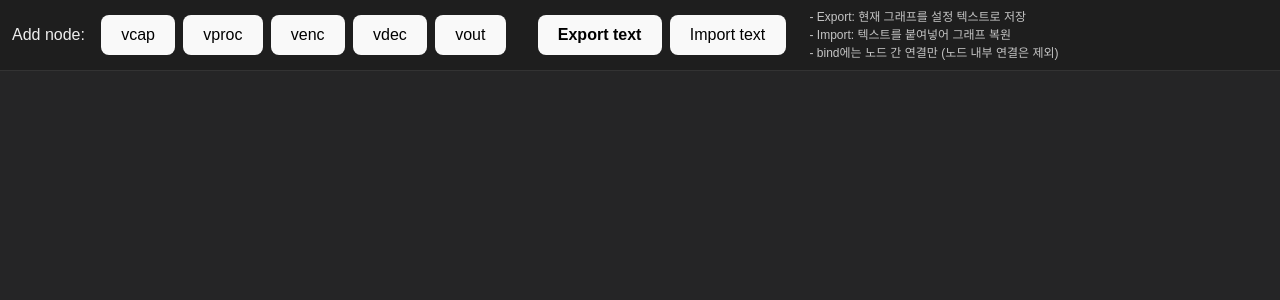
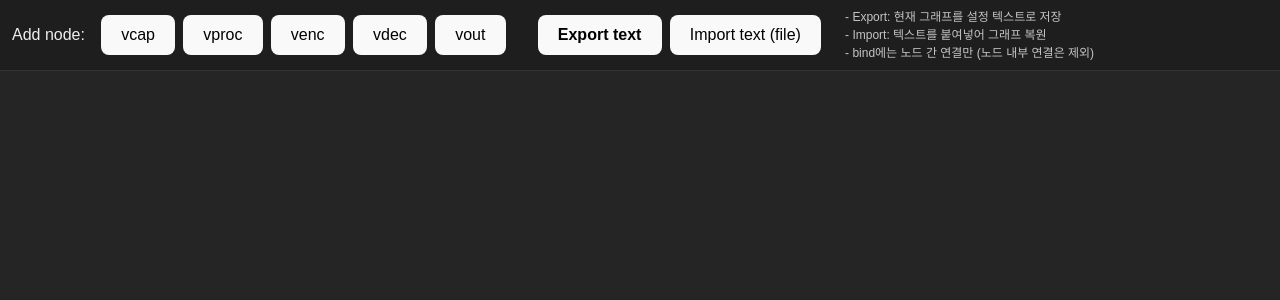
Before and after one commit to mike-kang/vnode_editor, a React (Vite) app: page / in a window 1280 px wide. Shown: the top 300 px of the page. Built offline with nearby package versions, Linux system fonts and the light colour scheme.

Commit message:
import from file

```diff
--- a/src/NodeEditor.jsx
+++ b/src/NodeEditor.jsx
@@ -272,6 +272,7 @@ export default function NodeEditor() {
 
   const svgRef = useRef(null);
 
+   const fileInputRef = useRef(null);
   // ---------------- 유틸 함수 ----------------
   function getPortById(id) {
     return ports.find((p) => p.id === id);
@@ -684,27 +685,42 @@ export default function NodeEditor() {
     URL.revokeObjectURL(url);
   }
 
-  // ---------------- Import 로직 ----------------
-  function handleImport() {
-    const text = window.prompt(
-      "텍스트 설정을 붙여넣으세요.\n(예: vcap@0 : { ... }  bind : { ... })",
-      ""
-    );
-    if (!text) return;
+  // ---------------- Import (파일) 로직 ----------------
+  function handleImportFileClick() {
+    if (fileInputRef.current) {
+      fileInputRef.current.click();
+    }
+  }
 
+  function handleImportFileChange(e) {
+    const file = e.target.files && e.target.files[0];
+    if (!file) return;
+
+    const reader = new FileReader();
+    reader.onload = () => {
       try {
+        const text =
+          typeof reader.result === "string"
+            ? reader.result
+            : new TextDecoder("utf-8").decode(reader.result);
+
         const { nodes: newNodes, ports: newPorts, edges: newEdges } =
-        parseConfigText(text);
+          parseConfigText(text); // 🔸 앞에서 만든 파서 재사용
 
         setNodes(newNodes);
         setPorts(newPorts);
         setEdges(newEdges);
-    } catch (e) {
-      console.error(e);
-      window.alert("파싱 중 오류가 발생했습니다.\n콘솔 로그를 확인하세요.");
+      } catch (err) {
+        console.error(err);
+        window.alert("파일 파싱 중 오류가 발생했습니다.\n콘솔 로그를 확인하세요.");
+      } finally {
+        // 같은 파일 다시 선택 가능하게 초기화
+        e.target.value = "";
       }
+    };
+
+    reader.readAsText(file); // txt니까 그냥 text로 읽으면 됨
   }
-
   // ---------------- 렌더링 ----------------
   return (
     <div
@@ -741,14 +757,24 @@ export default function NodeEditor() {
         >
           Export text
         </button>
-        <button onClick={handleImport}>Import text</button>
-
+        <button onClick={handleImportFileClick}>
+          Import text (file)
+        </button>
         <span style={{ fontSize: 12, opacity: 0.8, marginLeft: 16 }}>
           - Export: 현재 그래프를 설정 텍스트로 저장<br />
           - Import: 텍스트를 붙여넣어 그래프 복원<br />
           - bind에는 노드 간 연결만 (노드 내부 연결은 제외)
         </span>
       </div>
+
+      {/* 🔹 숨겨진 파일 선택 input */}
+      <input
+        ref={fileInputRef}
+        type="file"
+        accept=".txt"
+        style={{ display: "none" }}
+        onChange={handleImportFileChange}
+      />
 
       <svg
         ref={svgRef}
```
Lines whose indentation alone changed are shown as unchanged.
